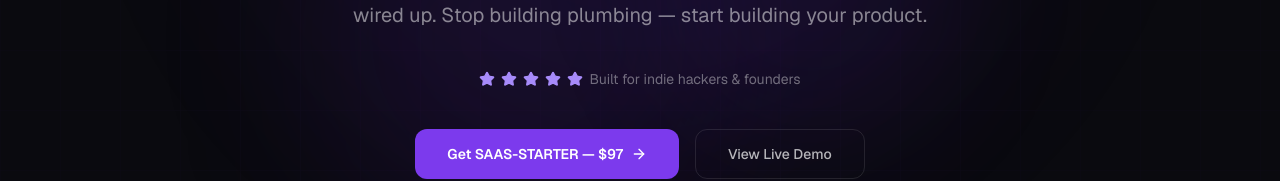
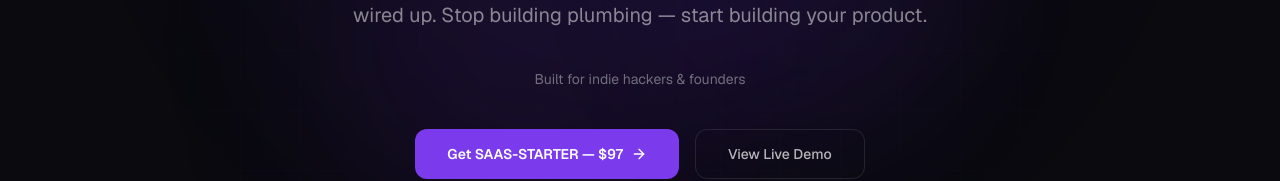
Before and after one commit to siteforgegara-create/siteforge-cloud, a Next.js app: page / in a window 1280 px wide. Shown: the part 430-611 px from the top of the page. Built offline with nearby package versions, Linux system fonts and the light colour scheme.

Commit message:
add favicon

```diff
--- a/src/app/layout.tsx
+++ b/src/app/layout.tsx
@@ -5,6 +5,10 @@
 
 export const metadata: Metadata = {
   metadataBase: new URL("https://siteforge.cloud"),
+  icons: {
+    icon: "/favicon.svg",
+    apple: "/favicon.svg",
+  },
   title: {
     default: "SiteForge — Premium Next.js SaaS Templates",
     template: "%s | SiteForge",
--- a/src/components/hero.tsx
+++ b/src/components/hero.tsx
@@ -1,7 +1,7 @@
 "use client";
 
 import { motion } from "framer-motion";
-import { ArrowRight, Sparkles, Star } from "lucide-react";
+import { ArrowRight, Sparkles } from "lucide-react";
 
 export function Hero() {
   return (
@@ -63,11 +63,8 @@
           initial={{ opacity: 0 }}
           animate={{ opacity: 1 }}
           transition={{ duration: 0.6, delay: 0.3 }}
-          className="flex items-center justify-center gap-1.5 mb-10"
+          className="flex items-center justify-center mb-10"
         >
-          {[...Array(5)].map((_, i) => (
-            <Star key={i} className="w-4 h-4 fill-violet-400 text-violet-400" />
-          ))}
           <span className="text-sm text-white/40">
             Built for indie hackers & founders
           </span>
```
Also changed, not shown: public/favicon.svg (added).
